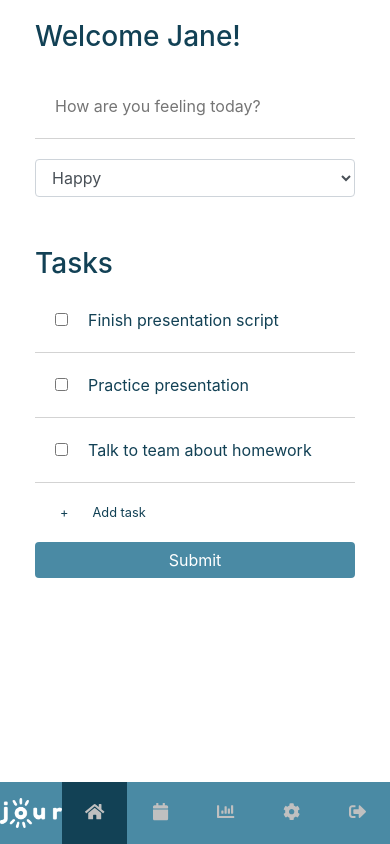
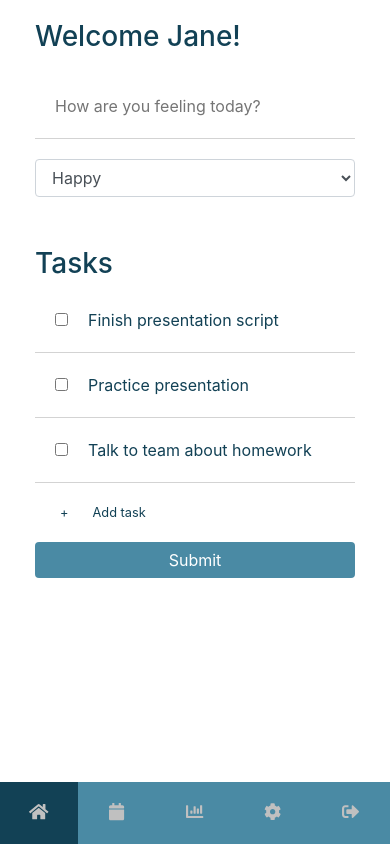
Before and after one commit to nwongsavit/jour, a React (Create React App) app in the folder jour-www/: page /home in a window 390 px wide. Built offline with nearby package versions, Linux system fonts and the light colour scheme; no server answers.

Commit message:
removed logo when in mobile

```diff
--- a/jour-www/src/components/NavBar/NavBar.js
+++ b/jour-www/src/components/NavBar/NavBar.js
@@ -23,7 +23,7 @@
 
   handleWindowSizeChange = () => {
     this.setState({ width: window.innerWidth });
-  }
+  };
 
   render() {
     const { width } = this.state;
@@ -35,12 +35,13 @@
     } else {
       navClasses = 'col-10 col-md-2';
     }
+
     return (
       <div className={`${navClasses} NavBar`}>
         <nav className="navbar navbar-expand">
           <div className="navbar-collapse">
             <ul className="flex-md-column navbar-nav w-100 navFlex">
-              <NavBrand name="Jour" icon={bg} to="/home" />
+              {!isMobile && <NavBrand name="Jour" icon={bg} to="/home" />}
               <NavItem name="Home" icon="home" to="/home" />
               <NavItem name="Calendar" icon="calendar" to="/calendar" />
               <NavItem name="Statistics" icon="chart-bar" to="/statistics" />
```
